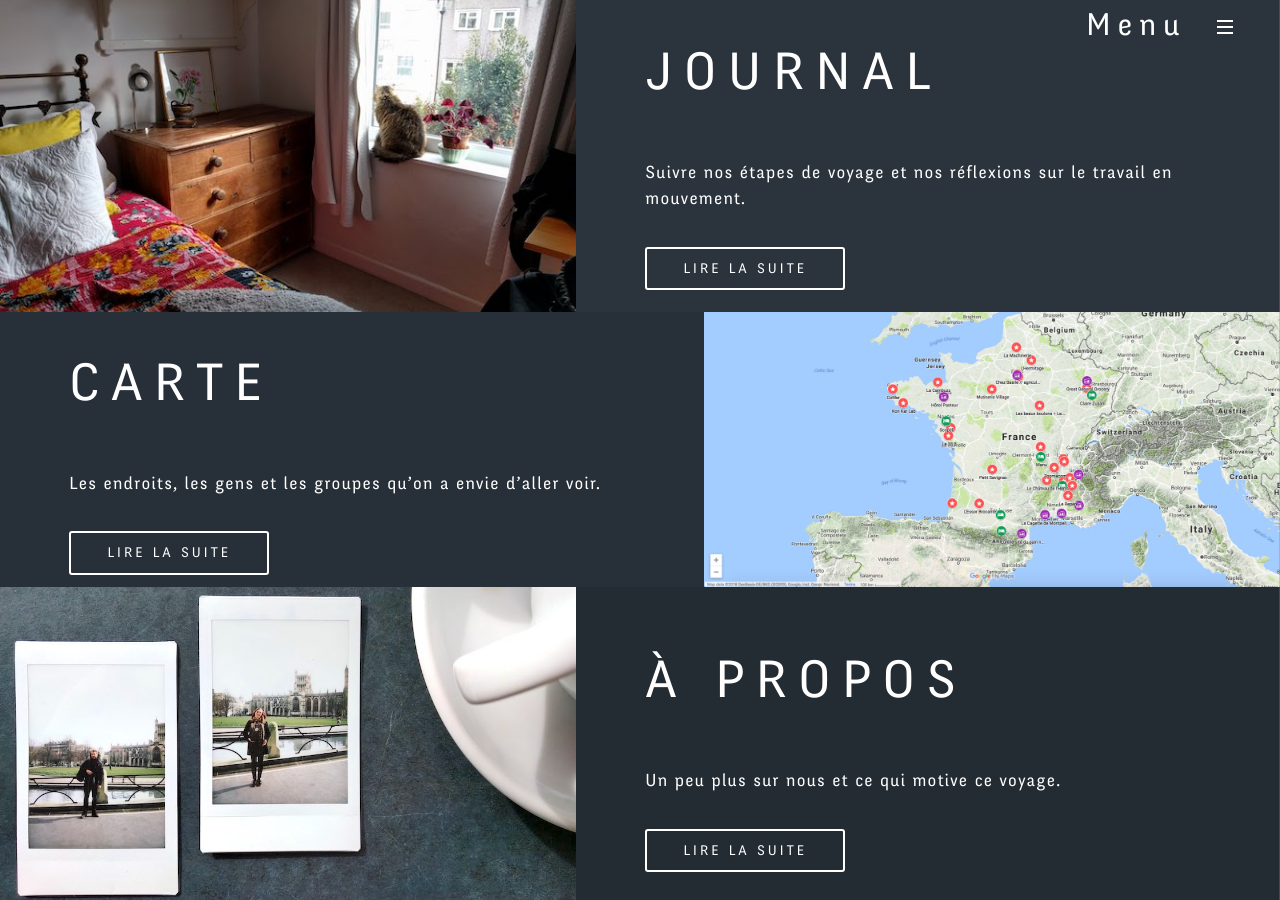
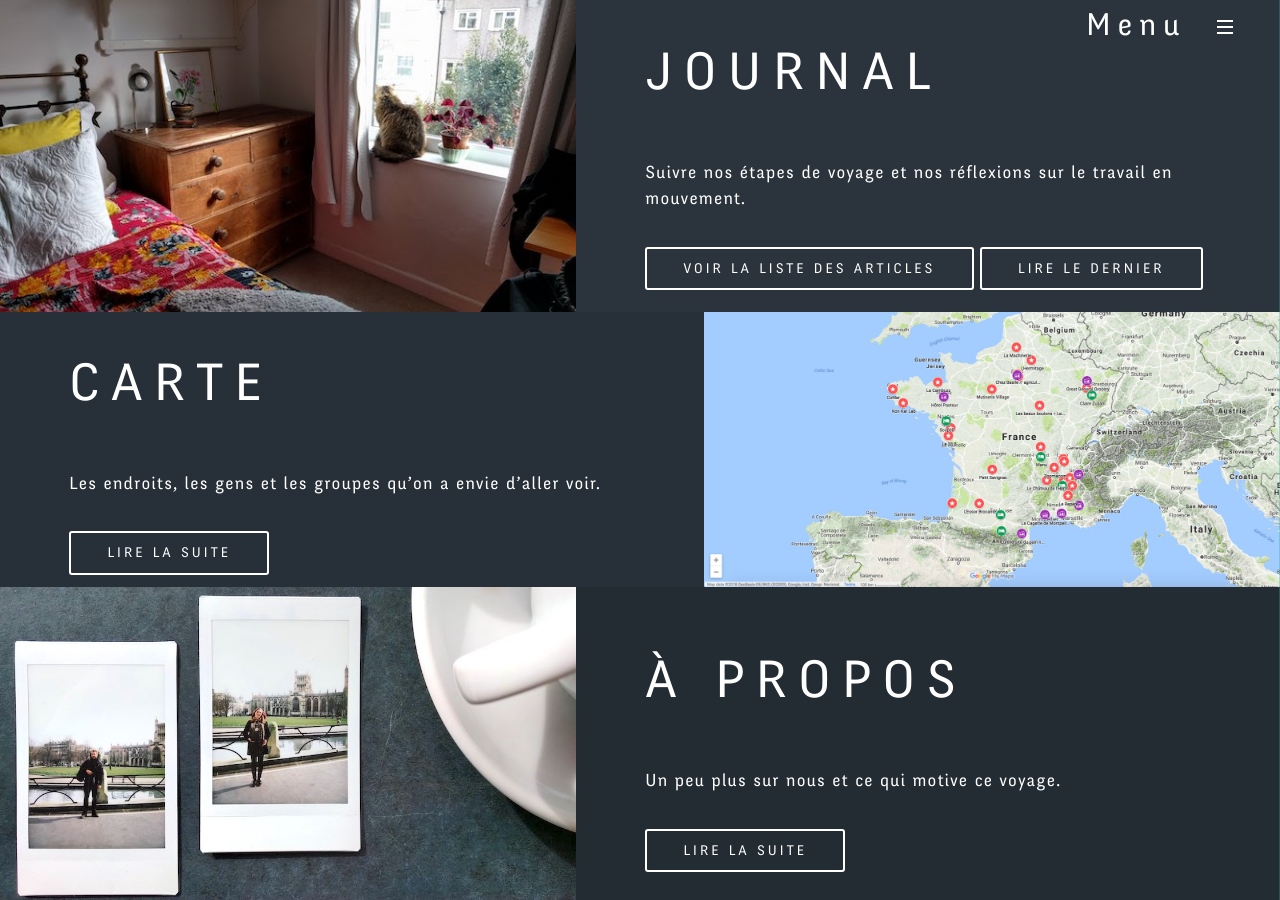
Before and after one commit to noeems/estcequecestdutravail.xyz, a Jekyll site: the page built from index.md, in a window 1280 px wide and 900 px high, scrolled down 1302 px. Built offline with Jekyll 4.4.1, drawn with Linux system fonts in a browser that asks for light colours.

Commit message:
Custom button linx

```diff
--- a/_layouts/landing.html
+++ b/_layouts/landing.html
@@ -65,11 +65,18 @@
                 </a>
               </div>
               <div class="content">
+                <h2>{{ my_page.title }}</h2>
+                <p>{{ my_page.excerpt | markdownify | strip_html | strip_newlines | escape_once }}</p>
+
                 <a href="{{ my_page.url | prepend:site.baseurl }}">
-                  <h2>{{ my_page.title }}</h2>
-                  <p>{{ my_page.excerpt | markdownify | strip_html | strip_newlines | escape_once }}</p>
-
+                  {% if my_page.options contains 'last-post-image' %}
+                  <span class="button">Voir la liste des articles</span>
+                <a href="{{ site.posts.first.url}}" >
+                    <span class="button">Lire le dernier</span>
+                </a>
+                  {% else %}
                   <span class="button">Lire la suite</span>
+                  {% endif %}
                 </a>
               </div>
             </section>{%
```
